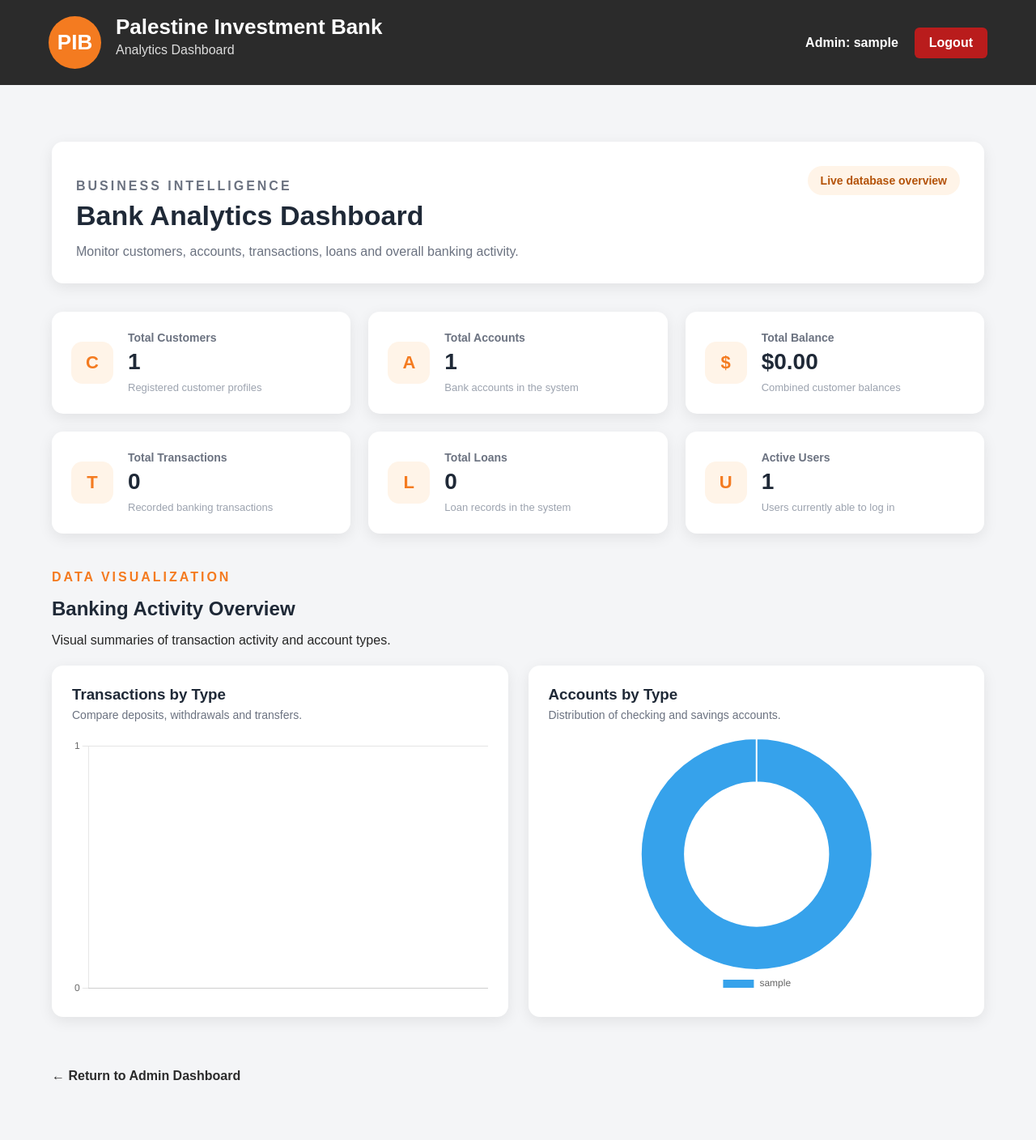
After one commit to Nader-Suleiman/PIB-Banking-System, a Flask app: page /admin/analytics in a window 1280 px wide. The commit adds this page. Shown: the whole page at 81% size. Run offline with Flask 3, Linux system fonts and the light colour scheme; the visitor is signed in with stand-in values (Sample User, id 1); data comes from the database, SQL or seed files in the repository; data that the repository does not hold is empty.

Commit message:
Add admin analytics dashboard

```diff
--- a/app.py
+++ b/app.py
@@ -4,7 +4,9 @@ from account import Account
 from customer import Customer
 from loan import Loan
 from user import User
-from database import (create_tables,get_account,get_all_accounts,get_all_transactions,insert_transaction,update_account_balance, insert_loan, customer_exists, insert_customer, insert_account, account_exists, insert_user, user_exists, get_user_by_username,add_customer_id_to_users,get_accounts_by_customer,link_user_to_customer,get_transactions_by_customer,add_role_to_users,get_all_users,update_user_status,delete_user)
+from database import (create_tables,get_account,get_all_accounts,get_all_transactions,insert_transaction,update_account_balance, insert_loan, customer_exists,insert_customer, insert_account, account_exists, insert_user, user_exists, get_user_by_username,add_customer_id_to_users,get_accounts_by_customer,
+link_user_to_customer,get_transactions_by_customer,add_role_to_users,get_all_users,update_user_status,delete_user,get_analytics_summary,get_transactions_by_type,get_accounts_by_type)
+
 from helpers import(login_required,is_customer,is_teller,is_admin,is_staff)
 
 app = Flask(__name__)
@@ -814,6 +816,45 @@ def teller_transactions():
         transactions=transactions
     )
 
+@app.route("/admin/analytics")
+def analytics_dashboard():
+
+    if "user_id" not in session:
+        return redirect(url_for("login_page"))
+
+    if session.get("role") != "Admin":
+        flash("Access denied.", "error")
+        return redirect(url_for("login_page"))
+
+    summary = get_analytics_summary()
+    transaction_data = get_transactions_by_type()
+    account_data = get_accounts_by_type()
+
+    transaction_labels = [
+        row[0] for row in transaction_data
+    ]
+
+    transaction_values = [
+        row[1] for row in transaction_data
+    ]
+
+    account_labels = [
+        row[0] for row in account_data
+    ]
+
+    account_values = [
+        row[1] for row in account_data
+    ]
+
+    return render_template(
+        "analytics_dashboard.html",
+        summary=summary,
+        transaction_labels=transaction_labels,
+        transaction_values=transaction_values,
+        account_labels=account_labels,
+        account_values=account_values
+    )
+
 if __name__ == "__main__":
     create_tables()
     add_customer_id_to_users()
--- a/static/style.css
+++ b/static/style.css
@@ -626,3 +626,157 @@ body {
     background-color: #fee2e2;
     color: #991b1b;
 }
+
+.analytics-hero {
+    display: flex;
+    justify-content: space-between;
+    align-items: flex-start;
+    gap: 30px;
+    margin-bottom: 35px;
+    padding: 30px;
+    background-color: white;
+    border-radius: 14px;
+    box-shadow: 0 5px 18px rgba(0, 0, 0, 0.08);
+}
+
+.analytics-hero h2 {
+    margin: 8px 0 10px;
+    font-size: 34px;
+    color: #1f2937;
+}
+
+.analytics-hero p {
+    margin-bottom: 0;
+    color: #6b7280;
+}
+
+.analytics-update {
+    padding: 10px 16px;
+    background-color: #fff4e8;
+    color: #b45309;
+    border-radius: 20px;
+    font-size: 14px;
+    font-weight: bold;
+    white-space: nowrap;
+}
+
+.analytics-grid {
+    display: grid;
+    grid-template-columns: repeat(3, 1fr);
+    gap: 22px;
+    margin-bottom: 45px;
+}
+
+.analytics-summary-card {
+    display: flex;
+    align-items: center;
+    gap: 18px;
+    background-color: white;
+    padding: 24px;
+    border-radius: 14px;
+    box-shadow: 0 5px 18px rgba(0, 0, 0, 0.08);
+    transition: transform 0.2s ease, box-shadow 0.2s ease;
+}
+
+.analytics-summary-card:hover {
+    transform: translateY(-4px);
+    box-shadow: 0 9px 24px rgba(0, 0, 0, 0.12);
+}
+
+.analytics-card-icon {
+    width: 52px;
+    height: 52px;
+    min-width: 52px;
+    border-radius: 14px;
+    background-color: #fff4e8;
+    color: #f47b20;
+    display: flex;
+    align-items: center;
+    justify-content: center;
+    font-size: 22px;
+    font-weight: bold;
+}
+
+.analytics-summary-card p {
+    margin: 0 0 6px;
+    color: #6b7280;
+    font-size: 14px;
+    font-weight: bold;
+}
+
+.analytics-summary-card h3 {
+    margin: 0 0 6px;
+    font-size: 28px;
+    color: #1f2937;
+}
+
+.analytics-summary-card span {
+    color: #9ca3af;
+    font-size: 13px;
+}
+
+.analytics-chart-section {
+    margin-bottom: 40px;
+}
+
+.analytics-section-heading {
+    margin-bottom: 22px;
+}
+
+.analytics-section-heading h2 {
+    margin: 6px 0 0;
+    color: #1f2937;
+}
+
+.chart-container {
+    display: grid;
+    grid-template-columns: repeat(2, 1fr);
+    gap: 25px;
+}
+
+.chart-card {
+    background-color: white;
+    padding: 25px;
+    border-radius: 14px;
+    box-shadow: 0 5px 18px rgba(0, 0, 0, 0.08);
+}
+
+.chart-card-heading {
+    margin-bottom: 20px;
+}
+
+.chart-card-heading h3 {
+    margin: 0 0 6px;
+    color: #1f2937;
+}
+
+.chart-card-heading p {
+    margin: 0;
+    color: #6b7280;
+    font-size: 14px;
+}
+
+.chart-wrapper {
+    position: relative;
+    height: 320px;
+}
+
+@media (max-width: 1000px) {
+    .analytics-grid {
+        grid-template-columns: repeat(2, 1fr);
+    }
+
+    .chart-container {
+        grid-template-columns: 1fr;
+    }
+}
+
+@media (max-width: 650px) {
+    .analytics-hero {
+        flex-direction: column;
+    }
+
+    .analytics-grid {
+        grid-template-columns: 1fr;
+    }
+}
--- /dev/null
+++ b/templates/analytics_dashboard.html
@@ -0,0 +1,395 @@
+<!DOCTYPE html>
+<html lang="en">
+
+<head>
+
+    <meta charset="UTF-8">
+
+    <meta
+        name="viewport"
+        content="width=device-width, initial-scale=1.0"
+    >
+
+    <title>Analytics Dashboard</title>
+
+    <link
+        rel="stylesheet"
+        href="{{ url_for('static', filename='style.css') }}"
+    >
+
+    <script src="https://cdn.jsdelivr.net/npm/chart.js"></script>
+
+</head>
+
+<body class="service-page">
+
+<header class="pib-header">
+
+    <div class="pib-brand">
+
+        <div class="pib-logo-mark">
+            PIB
+        </div>
+
+        <div>
+
+            <h1>
+                Palestine Investment Bank
+            </h1>
+
+            <p>
+                Analytics Dashboard
+            </p>
+
+        </div>
+
+    </div>
+
+    <div class="header-user">
+
+        <span>
+            Admin: {{ session['username'] }}
+        </span>
+
+        <a
+            href="{{ url_for('logout') }}"
+            class="logout-button"
+        >
+            Logout
+        </a>
+
+    </div>
+
+</header>
+
+
+<main class="dashboard-content">
+
+    <section class="analytics-hero">
+
+        <div>
+
+            <p class="section-label">
+                BUSINESS INTELLIGENCE
+            </p>
+
+            <h2>
+                Bank Analytics Dashboard
+            </h2>
+
+            <p>
+                Monitor customers, accounts, transactions,
+                loans and overall banking activity.
+            </p>
+
+        </div>
+
+        <div class="analytics-update">
+            Live database overview
+        </div>
+
+    </section>
+
+
+    <section class="analytics-grid">
+
+        <div class="analytics-summary-card">
+
+            <div class="analytics-card-icon">
+                C
+            </div>
+
+            <div>
+
+                <p>Total Customers</p>
+
+                <h3>
+                    {{ summary.total_customers }}
+                </h3>
+
+                <span>
+                    Registered customer profiles
+                </span>
+
+            </div>
+
+        </div>
+
+
+        <div class="analytics-summary-card">
+
+            <div class="analytics-card-icon">
+                A
+            </div>
+
+            <div>
+
+                <p>Total Accounts</p>
+
+                <h3>
+                    {{ summary.total_accounts }}
+                </h3>
+
+                <span>
+                    Bank accounts in the system
+                </span>
+
+            </div>
+
+        </div>
+
+
+        <div class="analytics-summary-card">
+
+            <div class="analytics-card-icon">
+                $
+            </div>
+
+            <div>
+
+                <p>Total Balance</p>
+
+                <h3>
+                    ${{ "%.2f"|format(summary.total_balance) }}
+                </h3>
+
+                <span>
+                    Combined customer balances
+                </span>
+
+            </div>
+
+        </div>
+
+
+        <div class="analytics-summary-card">
+
+            <div class="analytics-card-icon">
+                T
+            </div>
+
+            <div>
+
+                <p>Total Transactions</p>
+
+                <h3>
+                    {{ summary.total_transactions }}
+                </h3>
+
+                <span>
+                    Recorded banking transactions
+                </span>
+
+            </div>
+
+        </div>
+
+
+        <div class="analytics-summary-card">
+
+            <div class="analytics-card-icon">
+                L
+            </div>
+
+            <div>
+
+                <p>Total Loans</p>
+
+                <h3>
+                    {{ summary.total_loans }}
+                </h3>
+
+                <span>
+                    Loan records in the system
+                </span>
+
+            </div>
+
+        </div>
+
+
+        <div class="analytics-summary-card">
+
+            <div class="analytics-card-icon">
+                U
+            </div>
+
+            <div>
+
+                <p>Active Users</p>
+
+                <h3>
+                    {{ summary.active_users }}
+                </h3>
+
+                <span>
+                    Users currently able to log in
+                </span>
+
+            </div>
+
+        </div>
+
+    </section>
+
+
+    <section class="analytics-chart-section">
+
+        <div class="analytics-section-heading">
+
+            <p class="section-label">
+                DATA VISUALIZATION
+            </p>
+
+            <h2>
+                Banking Activity Overview
+            </h2>
+
+            <p>
+                Visual summaries of transaction activity and account types.
+            </p>
+
+        </div>
+
+
+        <div class="chart-container">
+
+            <div class="chart-card">
+
+                <div class="chart-card-heading">
+
+                    <h3>
+                        Transactions by Type
+                    </h3>
+
+                    <p>
+                        Compare deposits, withdrawals and transfers.
+                    </p>
+
+                </div>
+
+                <div class="chart-wrapper">
+
+                    <canvas id="transactionChart"></canvas>
+
+                </div>
+
+            </div>
+
+
+            <div class="chart-card">
+
+                <div class="chart-card-heading">
+
+                    <h3>
+                        Accounts by Type
+                    </h3>
+
+                    <p>
+                        Distribution of checking and savings accounts.
+                    </p>
+
+                </div>
+
+                <div class="chart-wrapper">
+
+                    <canvas id="accountChart"></canvas>
+
+                </div>
+
+            </div>
+
+        </div>
+
+    </section>
+
+
+    <a
+        href="{{ url_for('admin_dashboard') }}"
+        class="service-back-link"
+    >
+        ← Return to Admin Dashboard
+    </a>
+
+</main>
+
+
+<script>
+
+    new Chart(
+        document.getElementById("transactionChart"),
+        {
+            type: "bar",
+
+            data: {
+                labels: {{ transaction_labels | tojson }},
+
+                datasets: [
+                    {
+                        label: "Transactions",
+                        data: {{ transaction_values | tojson }},
+                        borderWidth: 1,
+                        borderRadius: 8
+                    }
+                ]
+            },
+
+            options: {
+                responsive: true,
+                maintainAspectRatio: false,
+
+                plugins: {
+                    legend: {
+                        display: false
+                    }
+                },
+
+                scales: {
+                    y: {
+                        beginAtZero: true,
+                        ticks: {
+                            precision: 0
+                        }
+                    }
+                }
+            }
+        }
+    );
+
+
+    new Chart(
+        document.getElementById("accountChart"),
+        {
+            type: "doughnut",
+
+            data: {
+                labels: {{ account_labels | tojson }},
+
+                datasets: [
+                    {
+                        data: {{ account_values | tojson }},
+                        borderWidth: 2
+                    }
+                ]
+            },
+
+            options: {
+                responsive: true,
+                maintainAspectRatio: false,
+
+                plugins: {
+                    legend: {
+                        position: "bottom"
+                    }
+                },
+
+                cutout: "62%"
+            }
+        }
+    );
+
+</script>
+
+</body>
+
+</html>
```
Also changed, not shown: database.py (+77 -0 lines), templates/admin_dashboard.html (+16 -0 lines).
